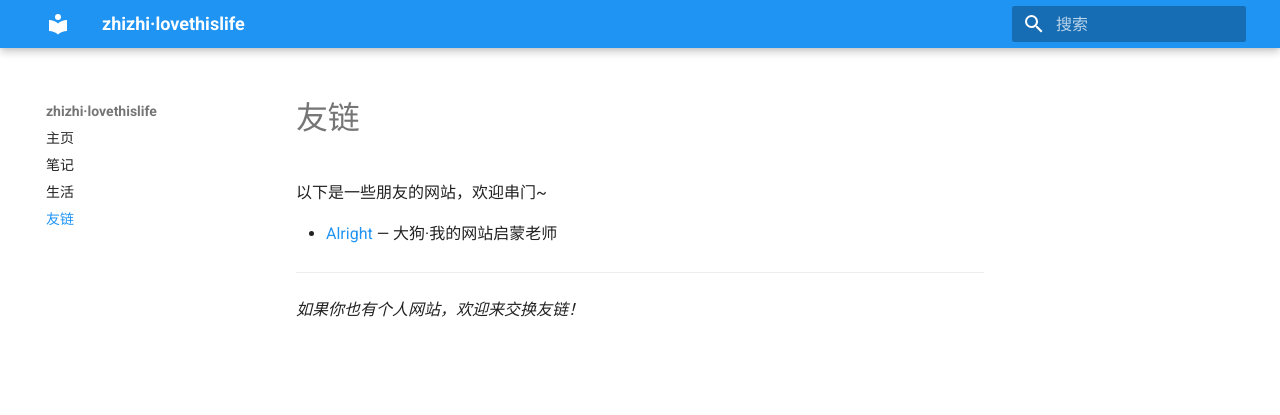
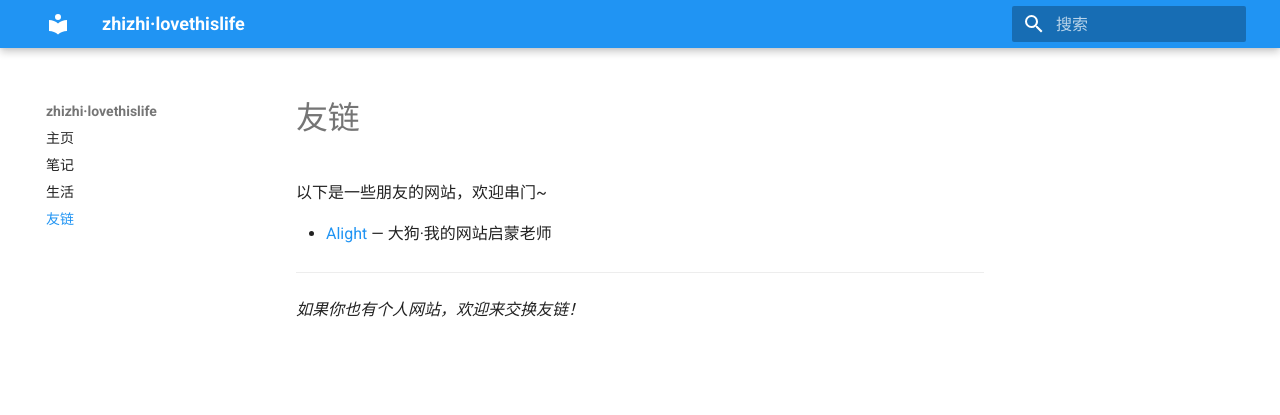
Before and after one commit to Zhi1Pan/Zhi1Pan.github.io, an MkDocs documentation site: the page built from docs/friends/index.md, in a window 1280 px wide. Shown: the top 415 px of the page. Built offline with MkDocs 1.6.1 and Material for MkDocs 9.7.7, drawn with Linux system fonts in a browser that asks for light colours.

Commit message:
友链名称修改

```diff
--- a/docs/friends/index.md
+++ b/docs/friends/index.md
@@ -2,7 +2,7 @@
 
 以下是一些朋友的网站，欢迎串门~
 
-- [Alright](https://alight404.top/) — 大狗·我的网站启蒙老师
+- [Alight](https://alight404.top/) — 大狗·我的网站启蒙老师
 
 ---
 
```
